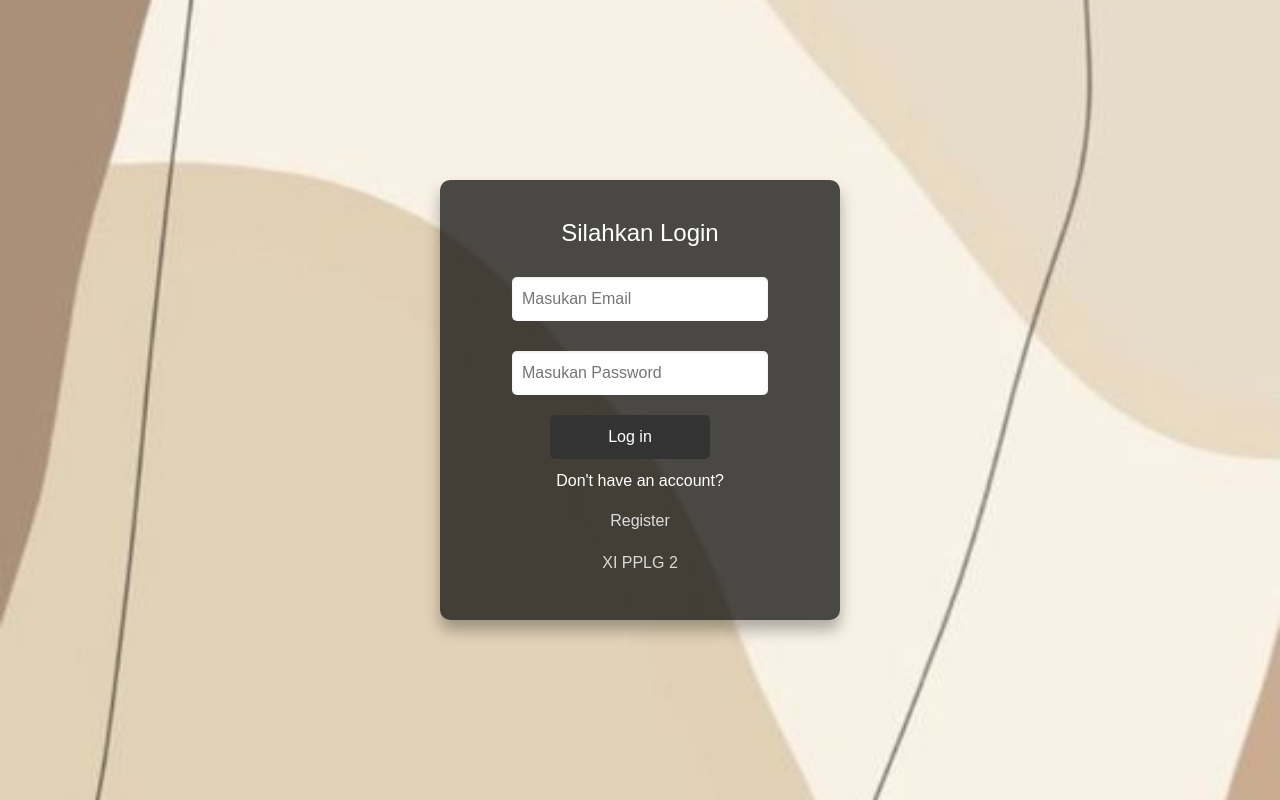
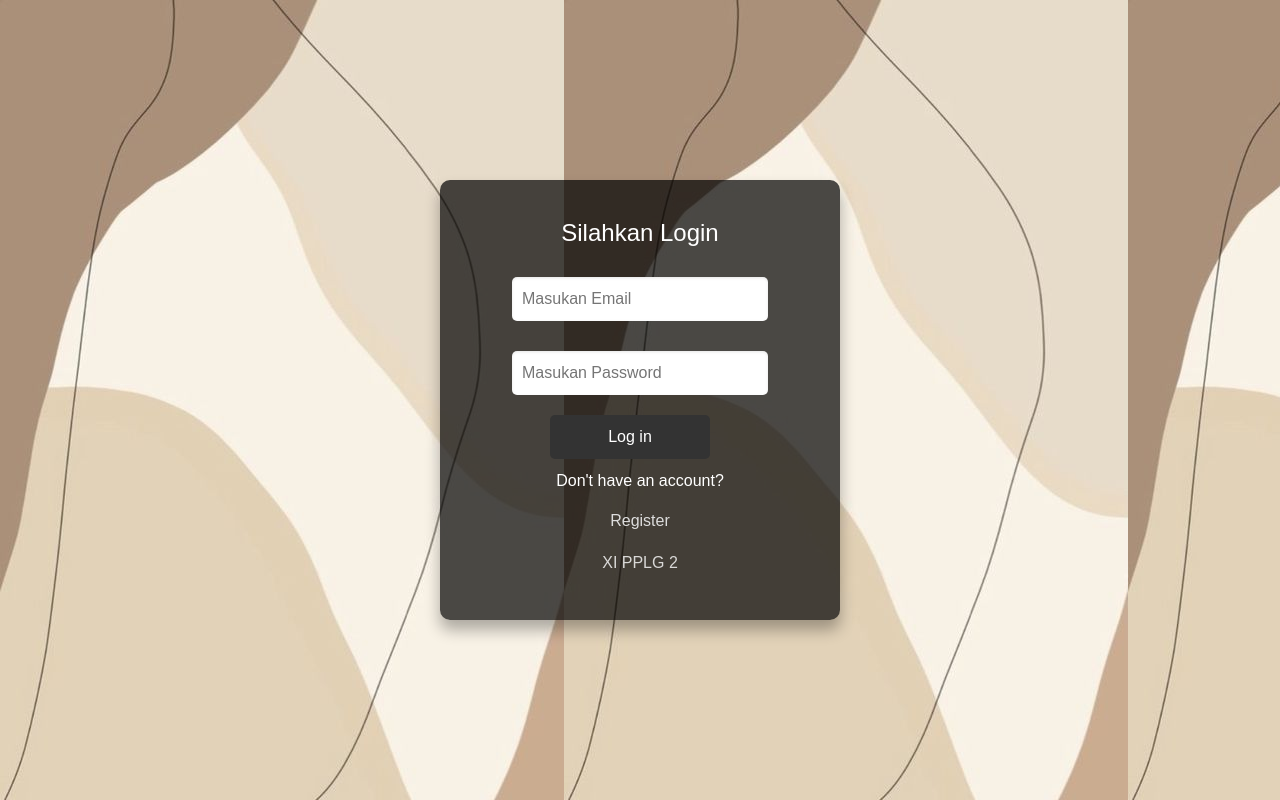
Before and after one commit to iraa-ui/react-figma-ira, a React (Vite) app: page /login in a window 1280 px wide. Built offline with nearby package versions, Linux system fonts and the light colour scheme; a small style sheet from the web is missing.

Commit message:
Update Login.jsx

```diff
--- a/src/pages/Login.jsx
+++ b/src/pages/Login.jsx
@@ -12,9 +12,6 @@ const Login = () => {
       className="wrapper"
       style={{
         backgroundImage: `url(${background})`,
-        backgroundSize: 'cover',
-        backgroundPosition: 'center',
-        backgroundAttachment: 'fixed',
       }}
     >
       <div className="login-page">
```
